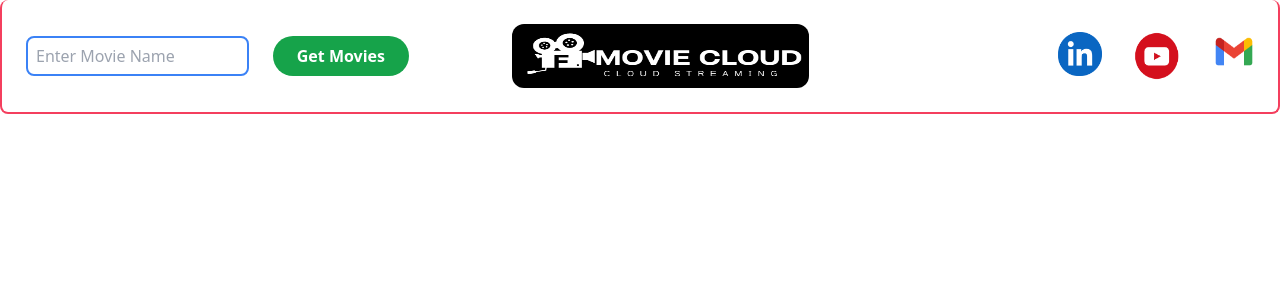
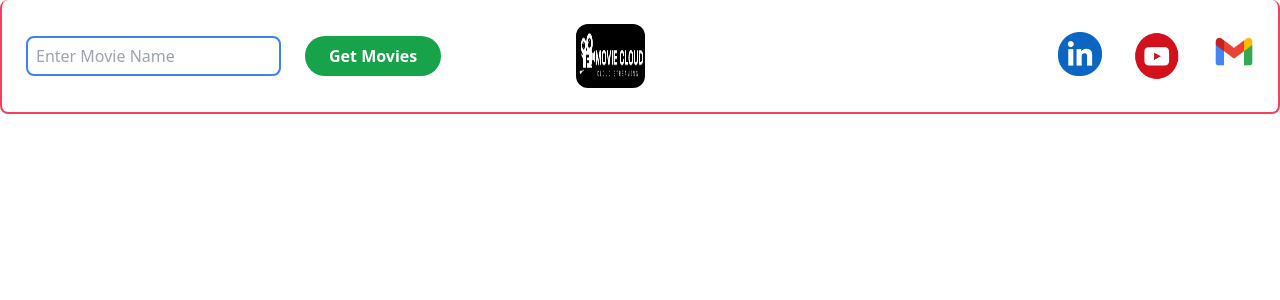
Before and after one commit to sanjulamax/movieCloude-Beta, a React (Vite) app: page /home in a window 1280 px wide. Shown: the top 300 px of the page. Built offline with nearby package versions, Linux system fonts and the light colour scheme; no server answers.

Commit message:
add home  link

```diff
--- a/src/components/home.jsx
+++ b/src/components/home.jsx
@@ -38,7 +38,7 @@ const Home = ()=>{
 
             <button className = 'max-[430px]:text-[10px] max-[430px]:pl-2 max-[430px]:pr-2 max-[430px]:font-normal  pl-6 pr-6 font-bold bg-green-600 h-10 p-2 text-white rounded-3xl hover:bg-red-600' onClick={getMovies}>Get Movies</button>
             </div>
-            <img src={logo} alt='logo' className='max-[430px]:w-2/6 max-[430px]:h-5/6 max-[430px]:flex max-[430px]:items-end w-1/3 h-16 ml-10 rounded-xl' />
+            <a href='/'><img src={logo} alt='logo' className='max-[430px]:w-2/6 max-[430px]:h-5/6 max-[430px]:flex max-[430px]:items-end w-1/3 h-16 ml-10 rounded-xl' /></a>
             <div className='sm:max-lg:hidden max-[430px]:hidden flex flex-row w-1/2 align-middle justify-end '>
             <a href='https://www.linkedin.com/in/savindu-abeywickrama-58a828311?lipi=urn%3Ali%3Apage%3Ad_flagship3_profile_view_base_contact_details%3BT3J7IYuHRp%2BFyWWB8EO8%2FA%3D%3D'><img src={li} alt='linkedin' className='w-11 h-11 ml-6' /></a>
 
```
Also changed, not shown: 3 other files (tests, documents, lock files or other folders).
